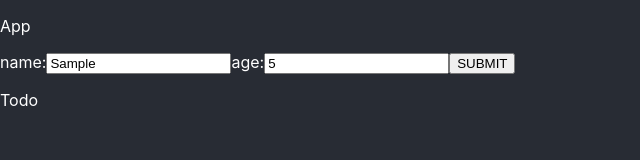
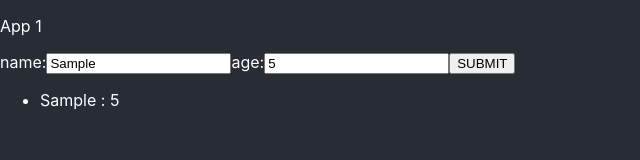
Before and after one commit to josebaperu/react, a React (Create React App) app: page / in a window 1280 px wide. Both pictures are taken after typing "Sample", "5" into the empty fields and a click on the button "SUBMIT". Shown: the top 160 px of the page, without its empty margins (0-640 px from the left). Built offline with nearby package versions, Linux system fonts and the light colour scheme.

Commit message:
REACT : context

```diff
--- a/src/app/App.js
+++ b/src/app/App.js
@@ -1,16 +1,22 @@
 import './App.scss';
 import Form from './form/Form.js';
 import Todo from './todo/Todo.js';
+import {useState} from "react";
+import {AppContext} from "./context/AppContext";
 
 const App = () => {
+    const [items, setItems] = useState([]);
+
   return (
-    <div className="App">
+  <AppContext.Provider value= {{items, setItems}}>
+      <div className="App">
       <header className="App-header">
-        <p>App</p>
+          <p>App {items.length}</p>
             <Form/>
             <Todo/>
       </header>
     </div>
+  </AppContext.Provider>
   );
 }
 
--- /dev/null
+++ b/src/app/context/AppContext.js
@@ -0,0 +1,3 @@
+import {createContext} from "react";
+
+export const AppContext = createContext(null);
--- a/src/app/form/Form.js
+++ b/src/app/form/Form.js
@@ -1,15 +1,13 @@
-import React, { useState } from 'react';
+import React, {useContext, useState} from 'react';
+import {AppContext} from "../context/AppContext";
 
 const Form = () => {
     const [name, setName] = useState("defaultName");
     const [age, setAge] = useState(0);
-    const handleSubmit = (event) => {
-        event.preventDefault();
-        console.log(age);
-        console.log(name);
-    }
+    const context = useContext(AppContext);
+    const {items, setItems } = context;
     return (
-        <form onSubmit={handleSubmit}>
+        <form>
             <label>name:
                 <input
                     type="text"
@@ -26,7 +24,12 @@ const Form = () => {
                     onChange={(e) => setAge(e.target.value)}
                 />
             </label>
-            <button type="submit" onSubmit={handleSubmit}>SUBMIT</button>
+            <button onClick={(e) => {
+                e.preventDefault();
+                const _items = items;
+                _items.push({name, age})
+                setItems(Object.create(_items))
+            }}>SUBMIT</button>
         </form>
     );
 }
--- a/src/app/todo/Todo.js
+++ b/src/app/todo/Todo.js
@@ -1,11 +1,19 @@
+import {useContext} from "react";
+import {AppContext} from "../context/AppContext";
+
 const Todo = () => {
+    const context = useContext(AppContext);
+    const {items} = context;
+    const listItems = items.map((item, i) =>
+        <li key={i}>
+            {item.name} : {item.age}
+        </li>
+    );
     return (
         <div className="Todo">
             <header className="Todo-header">
-                <p>
-                    Todo
-                </p>
             </header>
+            <ul>{listItems}</ul>
         </div>
     );
 }
--- a/src/index.js
+++ b/src/index.js
@@ -2,16 +2,11 @@ import React from 'react';
 import ReactDOM from 'react-dom/client';
 import './index.scss';
 import App from './app/App';
-import reportWebVitals from './reportWebVitals';
 
 const root = ReactDOM.createRoot(document.getElementById('root'));
+
 root.render(
   <React.StrictMode>
-    <App />
+        <App />
   </React.StrictMode>
 );
-
-// If you want to start measuring performance in your app, pass a function
-// to log results (for example: reportWebVitals(console.log))
-// or send to an analytics endpoint. Learn more: https://bit.ly/CRA-vitals
-reportWebVitals();
```
